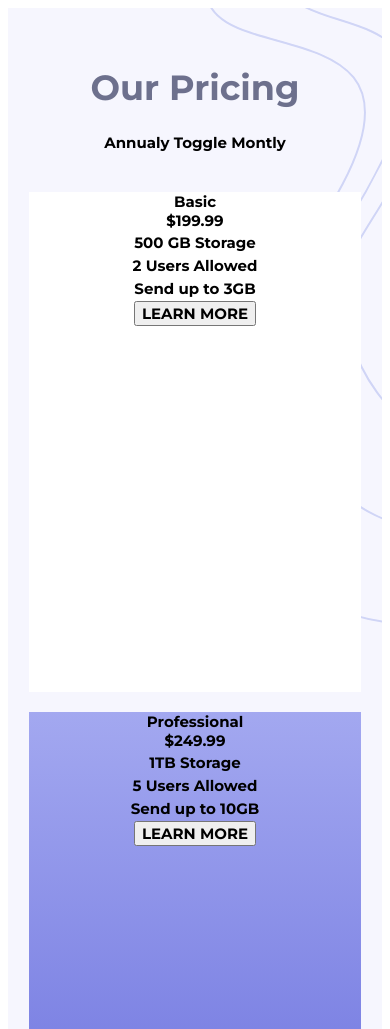
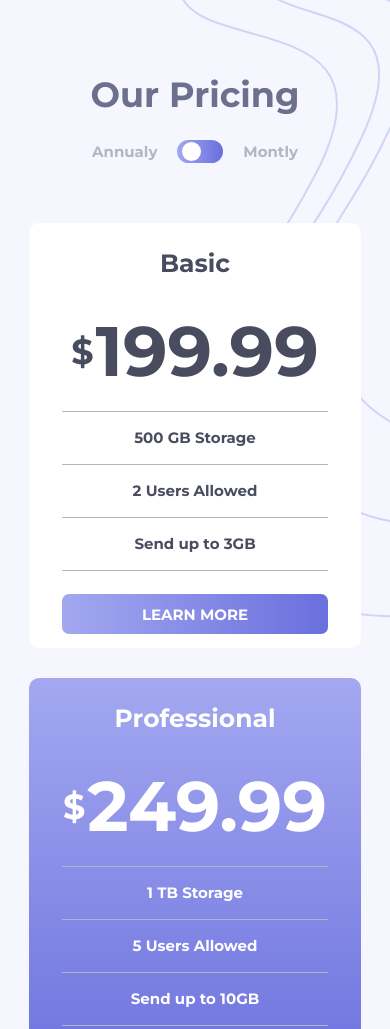
Before and after one commit to KaduViana1/princing-component-with-toggle, a plain HTML site: page index.html in a window 390 px wide. Shown: the top 1029 px of the page. Drawn offline with Linux system fonts and the light colour scheme.

Commit message:
finished mobile version, started making desktop responsive

```diff
--- a/index.html
+++ b/index.html
@@ -8,20 +8,27 @@
 
   <title>Frontend Mentor | [Challenge Name Here]</title>
   <link rel="stylesheet" href="styles.css">
+  <script src="script.js"></script>
 
 </head>
 <body>
  <div id="page-container">
-  <h1 style="font-size: 35px; color:hsl(233, 13%, 49%); font-weight: 700;">Our Pricing</h1>
+  <h1 style="font-size: 35px; color:hsl(233, 13%, 49%);">Our Pricing</h1>
   <div id="toggle-selection">
    <span>Annualy</span>
-   <span>Toggle</span>
+   <label id="toggle" onclick="changePrices()">
+     <input id="checkbox" type="checkbox" >
+     <span class="slider"></span>
+   </label>
    <span>Montly</span>
   </div>
  <div id="cards-container">
   <div class="plan-cards cards1-3">
-    <span>Basic</span>
-    <span>$199.99</span>
+    <span id="plan-type">Basic</span>
+    <div class="price-container">
+      <span id="cipher">$</span>
+      <span class="price" id="basic">199.99</span>
+    </div>
     <table>
       <tr>
         <td>500 GB Storage</td>
@@ -33,14 +40,17 @@
         <td>Send up to 3GB</td>
       </tr>
     </table>
-    <button>LEARN MORE</button>
+    <button class="buttons1-3">LEARN MORE</button>
   </div>
   <div class="plan-cards card2">
-    <span>Professional</span>
-    <span>$249.99</span>
+    <span id="plan-type">Professional</span>
+    <div class="price-container">
+      <span id="cipher">$</span>
+      <span class="price" id="professional">249.99</span>
+    </div>
     <table>
       <tr>
-        <td>1TB Storage</td>
+        <td>1 TB Storage</td>
       </tr>
       <tr>
         <td>5 Users Allowed</td>
@@ -49,14 +59,17 @@
         <td>Send up to 10GB</td>
       </tr>
     </table>
-    <button>LEARN MORE</button>
+    <button class="button2">LEARN MORE</button>
   </div>
   <div class="plan-cards cards1-3">
-    <span>Master</span>
-    <span>$399.99</span>
+    <span id="plan-type">Master</span>
+    <div class="price-container">
+      <span id="cipher">$</span>
+      <span class="price" id="master">399.99</span>
+    </div>
     <table>
       <tr>
-        <td>2TB Storage</td>
+        <td>2 TB Storage</td>
       </tr>
       <tr>
         <td>10 Users Allowed</td>
@@ -65,7 +78,7 @@
         <td>Send up to 20GB</td>
       </tr>
     </table>
-    <button>LEARN MORE</button>
+    <button class="buttons1-3">LEARN MORE</button>
   </div>
  </div>
 
--- /dev/null
+++ b/script.js
@@ -0,0 +1,14 @@
+const toggle = document.getElementById("checkbox")
+
+function changePrices() {
+    const basic = document.getElementById("basic")
+    const professional = document.getElementById("professional")
+    const master = document.getElementById("master")
+    const toggle = document.getElementById("checkbox")
+
+    basic.innerHTML = toggle.checked ? "19.99" : "199.99"
+    professional.innerHTML = toggle.checked ? "24.99" : "249.99"
+    master.innerHTML = toggle.checked ? "39.99" : "399.99"
+
+
+}
--- a/styles.css
+++ b/styles.css
@@ -1,46 +1,156 @@
 @import url('https://fonts.googleapis.com/css2?family=Montserrat:wght@700&display=swap');
 
-* {
+* { border: none;
     font-size: 15px;
     font-family: 'Montserrat', sans-serif;
     font-weight: 700;
 }
+body {margin: 0;}
 
+#cipher {
+ font-size: 35px;
+ margin-right: 2px;
+}
+
+table,td, tr{
+    border-top: 1px solid hsl(234, 14%, 74%);
+    border-bottom: 1px solid hsl(234, 14%, 74%);
+    border-collapse: collapse;
+    width: 80%;
+    height: 50px;
+}
+
+.price-container {
+    display: flex;
+    align-items: center;
+}
+
+.price{
+    font-size: 70px;
+
+}
+
+button{
+ width: 80%;
+ height: 40px;
+ border-radius: 7px;
+}
+
+#checkbox {
+    position: absolute;
+    width: 0;
+    height: 0;
+    opacity: 0;
+}
+
+#toggle {
+    background: linear-gradient(to right, hsl(236, 72%, 79%) , hsl(237, 63%, 64%));
+    width: 46px;
+    height: 23px;
+    border-radius: 11.5px;
+    margin-left: 20px;
+    margin-right: 20px;
+    position: relative;
+    transition: .6s;
+}
+
+.slider{
+    content: '';
+    position: absolute;
+    height: 19px;
+    width: 19px;
+    background-color: white;
+    transition: .6s;
+    border-radius: 50%;
+    top: 2px;
+    left: 4.5px;
+}
+
+input:checked + .slider {
+    transform: translateX(18.5px);
+}
+
+#toggle-selection{
+    display: flex;
+    color: hsl(234, 14%, 74%) ;
+    align-items: center ;
+}
 
 #page-container {
     background-image: url(./images/bg-top.svg);
     background-color: hsl(240, 78%, 98%);
-    background-position-x: 185px;
+    background-position-x: 165px;
     background-position-y: -40px;
     background-repeat: no-repeat;
     display: flex;
     flex-direction: column;
     align-items: center;
-    justify-content: center;
-    padding-top: 35px;
+    width: 100%;
+    height: 1580px;
+    padding-top: 50px;
 }
 
 #cards-container {
-    margin-top: 40px;
+    margin-top: 60px;
     display: grid;
     grid-template-columns: repeat(1, 1fr);
-    row-gap: 20px;
+    row-gap: 30px;
 }
 
 .plan-cards {
-    display: flex;
-    flex-direction: column;
+    display: grid;
+    grid-template-columns: repeat(1, 1fr);
+    row-gap: 10px;
+    justify-items: center;
     text-align: center;
-    align-items: center;
-
+    padding-top: 25px;
+    justify-content: space-around;
+    border-radius: 10px;
 }
 
 .cards1-3 { background-color: white;
     width: 85vw;
-    height: 500px;
+    height: 400px;
+    color:hsl(232, 13%, 33%);
 }
 
 .card2 { background: linear-gradient( hsl(236, 72%, 79%) , hsl(237, 63%, 64%));
     width: 85vw;
-    height: 500px;
+    height: 400px;
+    color: white;
 }
+
+.buttons1-3 {
+    background: linear-gradient(to right, hsl(236, 72%, 79%) , hsl(237, 63%, 64%));
+    color: white;
+}
+
+.button2 {
+    color: hsl(237, 63%, 64%);
+}
+
+#plan-type {
+    font-size: 25px;
+}
+
+@media(min-width: 768px) {
+    #cards-container {
+        display: flex;
+        width: 80%;
+        align-items: center;
+        justify-content: center;
+    }
+
+    #toggle {
+        cursor: pointer;
+    }
+
+    .cards1-3 {
+    height: 300px;
+
+    }
+
+   .card2 {
+    height: 350px;
+   }
+}
```
